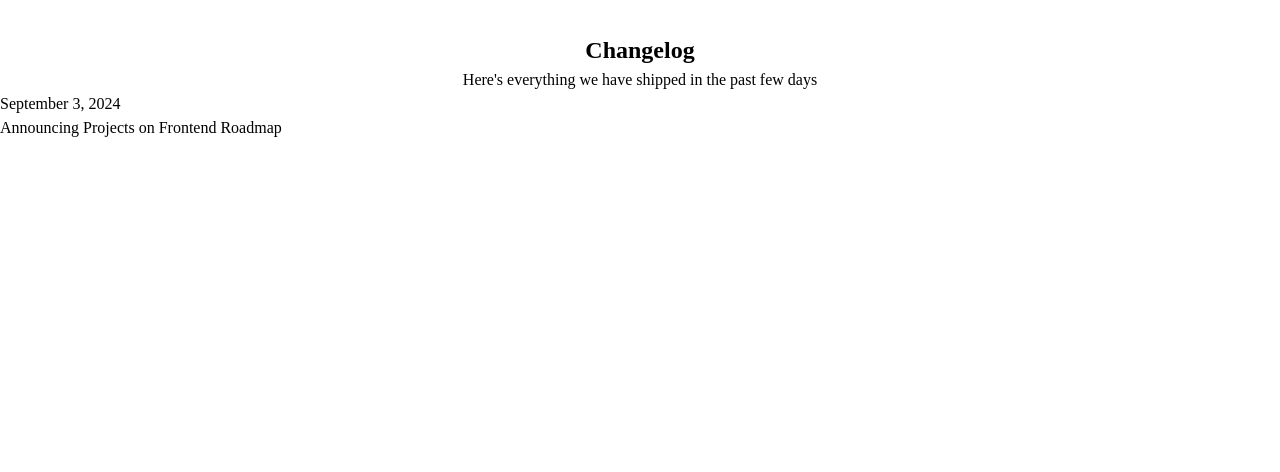
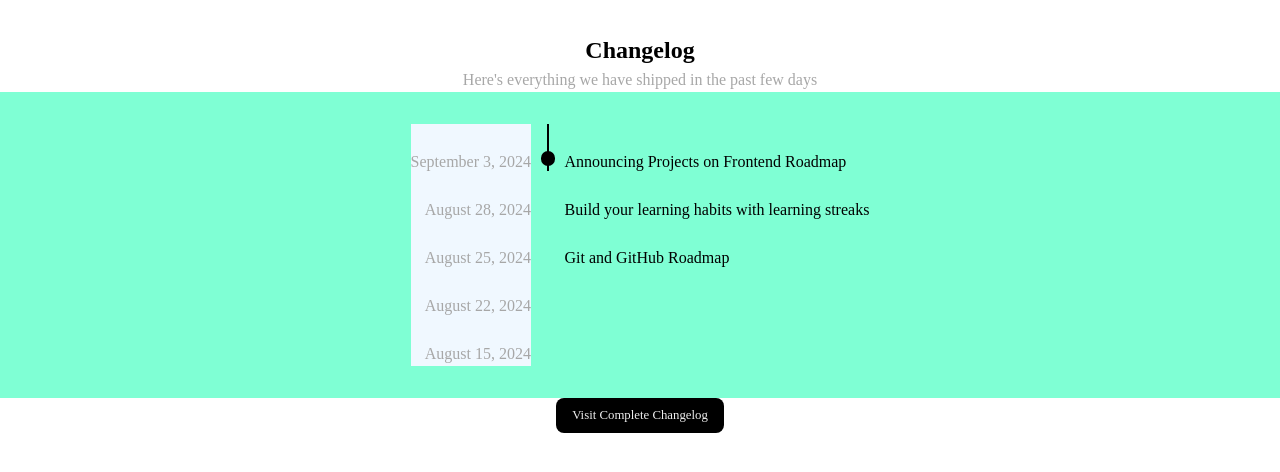
Before and after one commit to KingsleyUdegbunam/ChangeLog-Component, a plain HTML site: page index.html in a window 1280 px wide. Drawn offline with Linux system fonts and the light colour scheme.

Commit message:
figured page elements structure

```diff
--- a/index.html
+++ b/index.html
@@ -19,14 +19,57 @@
 
   <main>
     <section class="logs">
-      <article>
+      <!-- <article class="log">
         <p class="date">September 3, 2024</p>
         <div class="vertical">
-          <div class="cricle"></div>
+          <div class="circle"></div>
         </div>
         <p class="change">Announcing Projects on Frontend Roadmap</p>
       </article>
+
+      <article class="log">
+        <p class="date">August 28, 2024</p>
+        <div class="vertical">
+          <div class="circle"></div>
+        </div>
+        <p class="change">Build your learning habits wiht learning streaks</p>
+      </article> -->
+
+      <article class="log">
+        <div class="dates">
+          <p class="date">September 3, 2024</p>
+          <p class="date">August 28, 2024</p>
+          <p class="date">August 25, 2024</p>
+          <p class="date">August 22, 2024</p>
+          <p class="date">August 15, 2024</p>
+        </div>
+
+        <div class="visual-path">
+          <div class="vertical">
+            <div class="circle"></div>
+          </div>
+
+
+        </div>
+
+        <div class="changes">
+          <p class="change">
+            Announcing Projects on Frontend Roadmap
+          </p>
+
+          <p class="change">
+            Build your learning habits with learning streaks
+          </p>
+
+          <p class="change">
+            Git and GitHub Roadmap
+          </p>
+        </div>
+      </article>
     </section>
+    <div class="complete-log-btn">Visit Complete Changelog</div>
+
+
   </main>
 </body>
 
--- a/style.css
+++ b/style.css
@@ -1,4 +1,87 @@
+:root {
+  --DATE-CLR: rgb(167, 167, 167);
+}
+
 .header-wrapper {
   text-align: center;
   padding-top: 2rem;
 }
+
+.logs {
+  padding-block: 2rem;
+  background-color: aquamarine;
+}
+
+.log {
+  display: flex;
+  gap: 1rem;
+  justify-content: center;
+  align-items: start;
+
+  min-height: 3.5rem;
+}
+
+.dates {
+  display: flex;
+  flex-direction: column;
+  align-items: end;
+  gap: 1.5rem;
+
+  background-color: aliceblue;
+
+  padding-top: 1.6rem;
+}
+
+.visual-path {
+  background-color: aliceblue;
+}
+
+.vertical {
+  display: flex;
+  align-items: end;
+  justify-content: center;
+
+  height: calc(2.6rem + 5.5px);
+  width: 0.095rem;
+
+  overflow: visible;
+  background-color: black;
+}
+
+.circle {
+  flex-shrink: 0;
+  height: 0.9rem;
+  width: 0.9rem;
+
+  border-radius: 50%;
+  background-color: black;
+
+  margin-bottom: 5.5px;
+}
+
+.changes {
+  display: flex;
+  flex-direction: column;
+  align-items: flex-start;
+
+  gap: 1.5rem;
+  padding-top: 1.6rem;
+}
+
+.date,
+.desc {
+  color: var(--DATE-CLR);
+}
+
+.complete-log-btn {
+  background-color: black;
+  color: rgb(237, 237, 237);
+
+  width: fit-content;
+  margin: 0 auto;
+  padding: 0.5rem 1rem;
+
+  font-size: 0.8rem;
+
+  border-radius: 0.5rem;
+}
```
